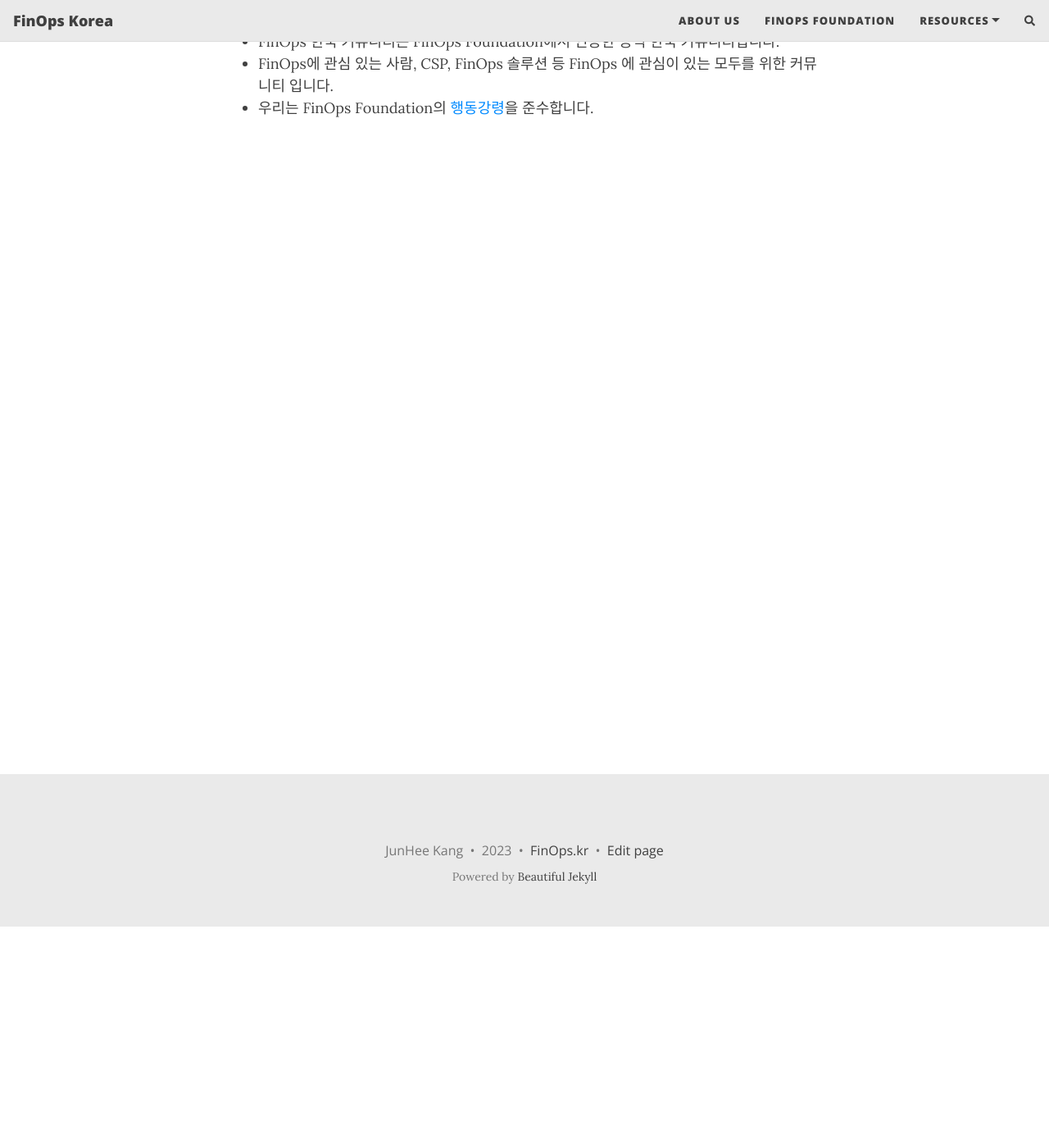
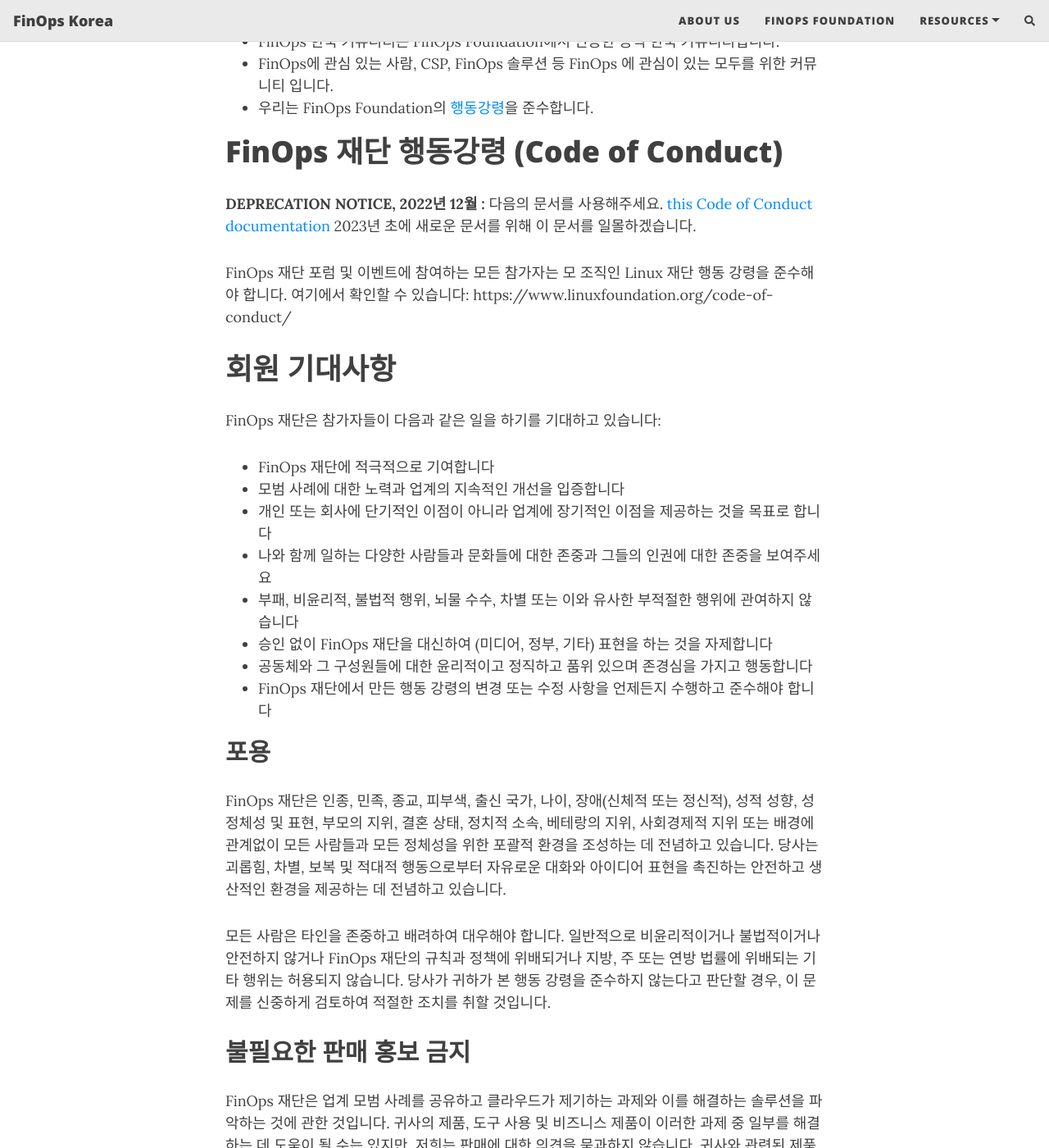
Before and after one commit to FinOpsKR/finopskr.github.io, a Jekyll site: the page built from aboutus.md, in a window 1280 px wide and 1400 px high, scrolled down 270 px. Shown: the whole window at 82% size. Built offline with Jekyll 4.4.1, drawn with Linux system fonts in a browser that asks for light colours; nearby versions of some CDN libraries; comment, search, counter and statistics services are not loaded; some of the changed text lies outside the part shown.

Commit message:
about us 업데이트

```diff
--- a/aboutus.md
+++ b/aboutus.md
@@ -9,3 +9,41 @@
 - FinOps 한국 커뮤니티는 FinOps Foundation에서 인증한 공식 한국 커뮤니티입니다.
 - FinOps에 관심 있는 사람, CSP, FinOps 솔루션 등 FinOps 에 관심이 있는 모두를 위한 커뮤니티 입니다.
 - 우리는 FinOps Foundation의 [행동강령](../foundation/code_of_conduct.md)을 준수합니다.
+
+# FinOps 재단 행동강령 (Code of Conduct)
+
+**DEPRECATION NOTICE, 2022년 12월 :** 다음의 문서를 사용해주세요. [this Code of Conduct documentation](/03-code_of_conduct.md) 2023년 초에 새로운 문서를 위해 이 문서를 일몰하겠습니다.
+
+FinOps 재단 포럼 및 이벤트에 참여하는 모든 참가자는 모 조직인 Linux 재단 행동 강령을 준수해야 합니다. 여기에서 확인할 수 있습니다:
+https://www.linuxfoundation.org/code-of-conduct/
+
+# 회원 기대사항
+
+FinOps 재단은 참가자들이 다음과 같은 일을 하기를 기대하고 있습니다:
+
+* FinOps 재단에 적극적으로 기여합니다
+* 모범 사례에 대한 노력과 업계의 지속적인 개선을 입증합니다
+* 개인 또는 회사에 단기적인 이점이 아니라 업계에 장기적인 이점을 제공하는 것을 목표로 합니다
+* 나와 함께 일하는 다양한 사람들과 문화들에 대한 존중과 그들의 인권에 대한 존중을 보여주세요
+* 부패, 비윤리적, 불법적 행위, 뇌물 수수, 차별 또는 이와 유사한 부적절한 행위에 관여하지 않습니다
+* 승인 없이 FinOps 재단을 대신하여 (미디어, 정부, 기타) 표현을 하는 것을 자제합니다
+* 공동체와 그 구성원들에 대한 윤리적이고 정직하고 품위 있으며 존경심을 가지고 행동합니다
+* FinOps 재단에서 만든 행동 강령의 변경 또는 수정 사항을 언제든지 수행하고 준수해야 합니다
+
+## 포용
+
+FinOps 재단은 인종, 민족, 종교, 피부색, 출신 국가, 나이, 장애(신체적 또는 정신적), 성적 성향, 성 정체성 및 표현, 부모의 지위, 결혼 상태, 정치적 소속, 베테랑의 지위, 사회경제적 지위 또는 배경에 관계없이 모든 사람들과 모든 정체성을 위한 포괄적 환경을 조성하는 데 전념하고 있습니다. 당사는 괴롭힘, 차별, 보복 및 적대적 행동으로부터 자유로운 대화와 아이디어 표현을 촉진하는 안전하고 생산적인 환경을 제공하는 데 전념하고 있습니다.
+
+모든 사람은 타인을 존중하고 배려하여 대우해야 합니다. 일반적으로 비윤리적이거나 불법적이거나 안전하지 않거나 FinOps 재단의 규칙과 정책에 위배되거나 지방, 주 또는 연방 법률에 위배되는 기타 행위는 허용되지 않습니다. 당사가 귀하가 본 행동 강령을 준수하지 않는다고 판단할 경우, 이 문제를 신중하게 검토하여 적절한 조치를 취할 것입니다.
+
+## 불필요한 판매 홍보 금지
+
+FinOps 재단은 업계 모범 사례를 공유하고 클라우드가 제기하는 과제와 이를 해결하는 솔루션을 파악하는 것에 관한 것입니다. 귀사의 제품, 도구 사용 및 비즈니스 제품이 이러한 과제 중 일부를 해결하는 데 도움이 될 수는 있지만, 저희는 판매에 대한 의견을 묵과하지 않습니다. 귀사와 관련된 제품에 대한 특별한 요청이 없는 한 귀사의 제품을 계속 대화에 끌어들여서는 안 됩니다. 마찬가지로, 벤더나 컨설턴트는 FinOps 채널을 이용하여 불필요한 활동을 하는 것이 금지됩니다.
+
+**위반 참가자는 한 번의 경고를 받게 되며, 또 다른 위반이 있을 경우 재단에서는 모든 참가자를 FinOps 채널에서 회사에서 제명할 수 있습니다.**
+
+## 명예훼손
+
+귀사의 경쟁사 제품에 대한 대화, 특히 부정적인 관점에 대한 의견을 추가하는 것 또한 허용되지 않습니다. 우리는 긍정적이고 정확하게 대화를 유지하고 싶습니다.
+
+부적절한 행동을 목격했거나 그러한 행동을 당하거나 본 행동강령과 관련된 문제가 있는 경우 hello@finops.org 에 즉시 문의하십시오.
```
Also changed, not shown: foundation/code_of_conduct.md (+0 -6 lines).
